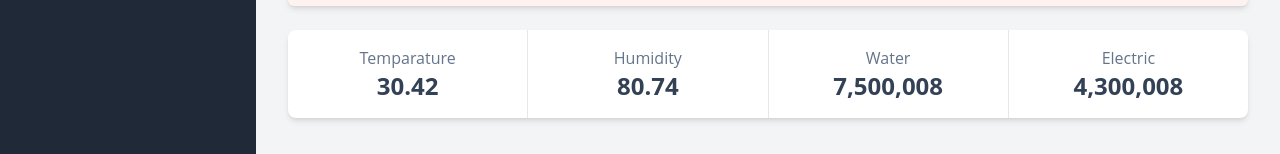
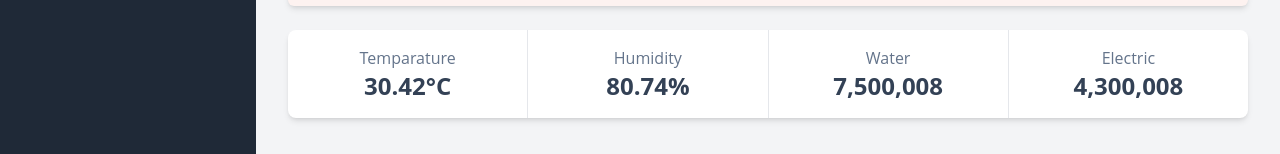
Before and after one commit to chickie8x/dashboard-vue3, a Vue app: page /dashboard in a window 1280 px wide. Shown: the part 214-368 px from the top of the page. Built offline with nearby package versions, Linux system fonts and the light colour scheme.

Commit message:
fix local string

```diff
--- a/src/components/SumaryInfo/index.vue
+++ b/src/components/SumaryInfo/index.vue
@@ -4,29 +4,29 @@
   >
     <div class="flex flex-col items-center flex-1 py-4">
       <span class="text-slate-500">Temparature</span>
-      <span class="text-2xl font-bold text-slate-700">{{
-        temp.toFixed(2)
-      }}</span>
+      <span class="text-2xl font-bold text-slate-700"
+        >{{ temp.toFixed(2) }}°C</span
+      >
     </div>
 
     <div class="flex flex-col items-center flex-1 py-4">
       <span class="text-slate-500">Humidity</span>
-      <span class="text-2xl font-bold text-slate-700">{{
-        humi.toFixed(2)
-      }}</span>
+      <span class="text-2xl font-bold text-slate-700"
+        >{{ humi.toFixed(2) }}%</span
+      >
     </div>
 
     <div class="flex flex-col items-center flex-1 py-4">
       <span class="text-slate-500">Water</span>
       <span class="text-2xl font-bold text-slate-700">{{
-        water.toLocaleString().split(".")[0]
+        water.toLocaleString("en-US")
       }}</span>
     </div>
 
     <div class="flex flex-col items-center flex-1 py-4">
       <span class="text-slate-500">Electric</span>
       <span class="text-2xl font-bold text-slate-700">{{
-        electric.toLocaleString().split(".")[0]
+        electric.toLocaleString("en-US")
       }}</span>
     </div>
   </div>
@@ -55,9 +55,9 @@ export default {
         humi.value += Math.random();
       }
 
-      water.value += Math.random() * 10;
+      water.value += Number((Math.random() * 10).toFixed(0));
 
-      electric.value += Math.random() * 10;
+      electric.value += Number((Math.random() * 10).toFixed(0));
     }, 3000);
 
     onMounted(() => {
```
